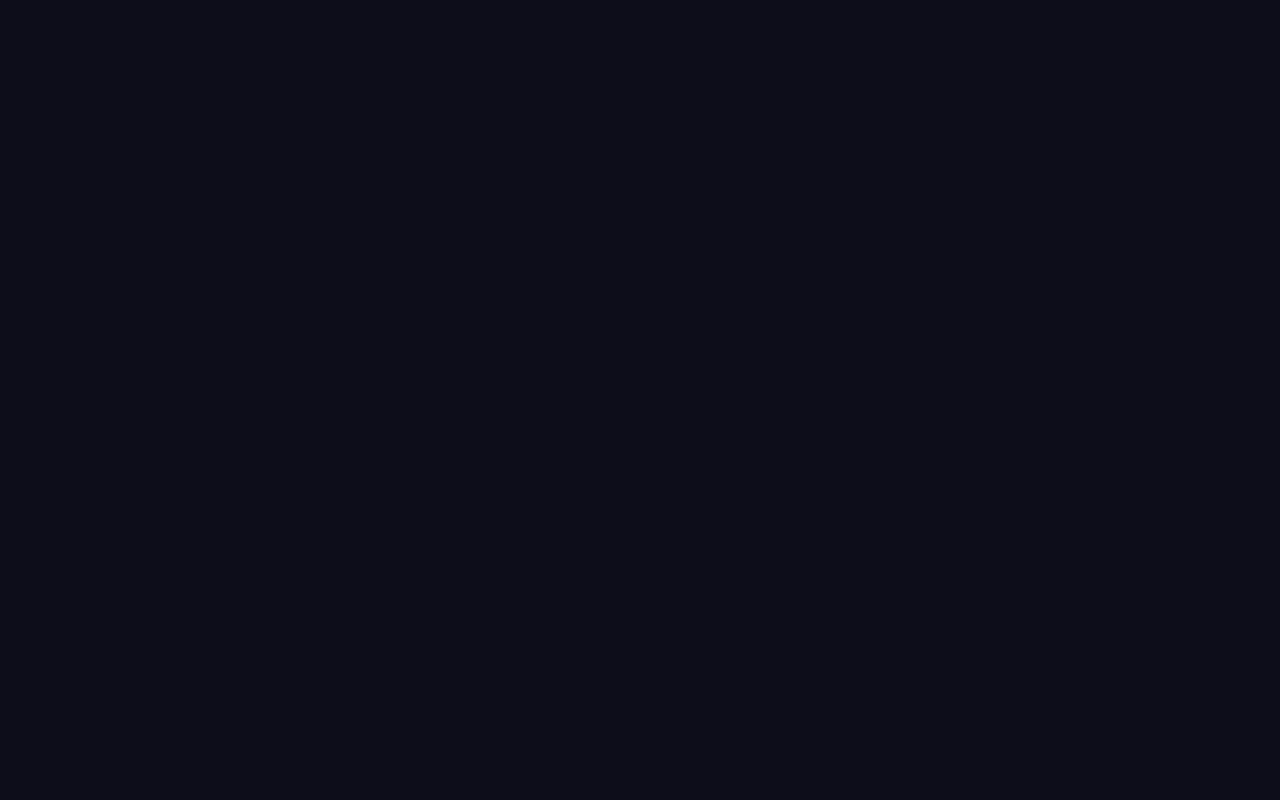
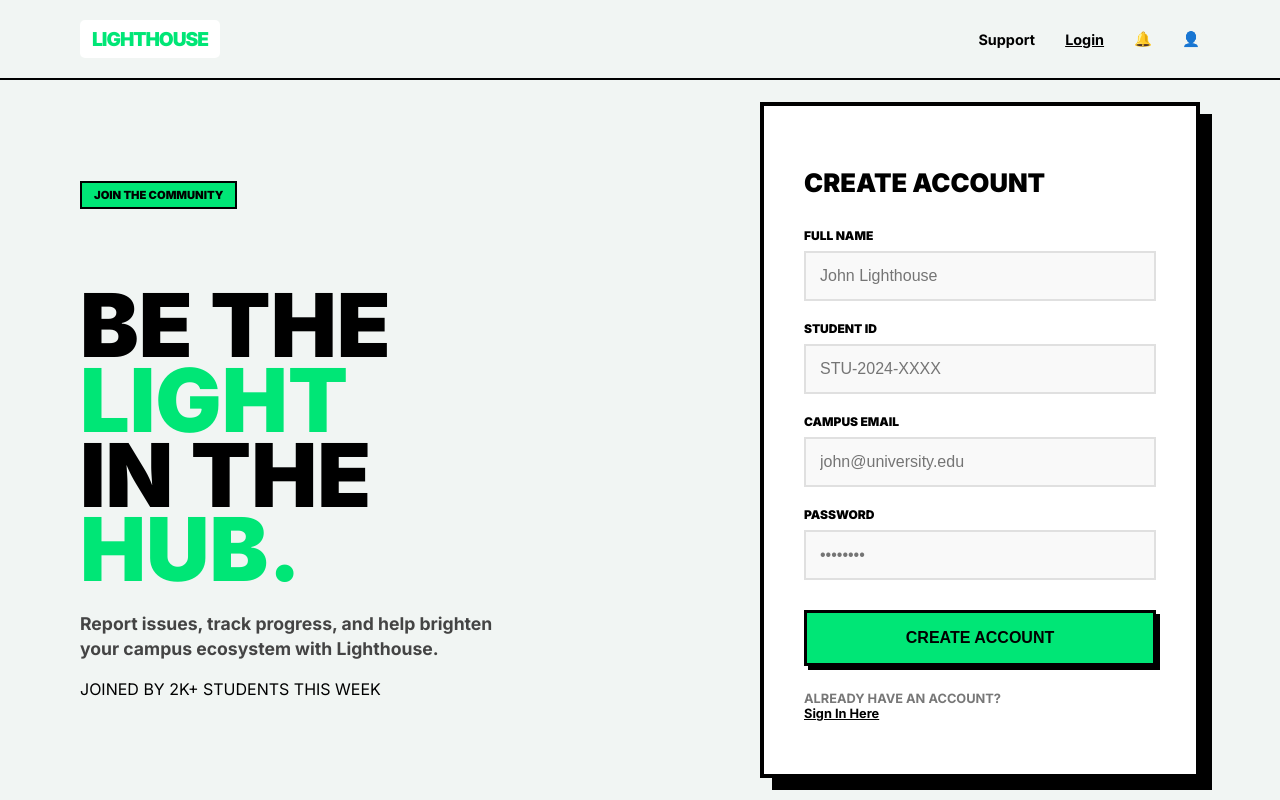
Before and after one commit to GDGC-IIT-Tirupati/project-lighthouse, a React (Create React App) app in the folder frontend/: page /create-account in a window 1280 px wide. Before the commit this address had no page. Built offline with nearby package versions, Linux system fonts and the light colour scheme.

Commit message:
create-account page

```diff
--- a/frontend/src/App.js
+++ b/frontend/src/App.js
@@ -5,6 +5,7 @@ import OTPPage from "./pages/OTP-Page/otp-page.jsx";
 import Home from "./pages/Home/Home.jsx";
 import IssueReport from "./pages/IssueReports/IssueReport.jsx";
 import DashboardLayout from "./layouts/DashboardLayout.jsx";
+import CreateAccount from "./pages/CreateAccount/create-account.jsx";
 
 function App() {
   return (
@@ -12,9 +13,12 @@ function App() {
       <Routes>
         <Route path="/login" element={<Login />}></Route>
         <Route path="/otp" element={<OTPPage />}></Route>
+        <Route path="/create-account" element={<CreateAccount />} />
+
         <Route path="/" element={<DashboardLayout />}>
           <Route index element={<Home />}></Route>
           <Route path="reports" element={<IssueReport />}></Route>
+
         </Route>
       </Routes>
     </BrowserRouter>
--- /dev/null
+++ b/frontend/src/pages/CreateAccount/create-account.css
@@ -0,0 +1,112 @@
+/* Container and Layout */
+.signup-page-wrapper {
+  width: 100vw;
+  height: 100vh;
+  background-color: #f1f5f3; /* Light gray-green background */
+  display: flex;
+  flex-direction: column;
+  font-family: 'Inter', sans-serif;
+  overflow: hidden;
+}
+
+/* Navbar Styling */
+.signup-nav {
+  display: flex;
+  justify-content: space-between;
+  align-items: center;
+  padding: 20px 80px;
+  border-bottom: 2px solid black;
+  background: transparent;
+}
+
+.nav-logo { font-weight: 900; font-size: 1.2rem; letter-spacing: -1px; }
+.nav-menu { display: flex; gap: 30px; font-weight: 700; align-items: center; font-size: 0.9rem; }
+.login-link { text-decoration: underline; cursor: pointer; }
+
+/* Main Content Split */
+.signup-content {
+  flex: 1;
+  display: grid;
+  grid-template-columns: 1fr 1fr;
+  padding: 0 80px;
+  align-items: center;
+}
+
+/* Left Hero Section */
+.hero-section { text-align: left; }
+.badge {
+  background: #00e676;
+  color: black;
+  display: inline-block;
+  padding: 5px 12px;
+  font-weight: 900;
+  font-size: 0.7rem;
+  border: 2.5px solid black;
+  margin-bottom: 20px;
+}
+
+.hero-title {
+  font-size: 5.5rem;
+  font-weight: 900;
+  line-height: 0.85;
+  margin-bottom: 25px;
+  color: #000;
+}
+
+.highlight { color: #00e676; }
+.hero-subtitle { font-size: 1.1rem; color: #444; font-weight: 600; line-height: 1.4; }
+
+/* Right Form Section */
+.form-container { display: flex; justify-content: flex-end; }
+.form-card {
+  background: white;
+  width: 440px;
+  padding: 40px;
+  border: 4px solid black;
+  box-shadow: 12px 12px 0px black; /* The thick black shadow */
+}
+
+.form-header { font-weight: 900; font-size: 1.6rem; margin-bottom: 30px; }
+
+.input-field-group { margin-bottom: 20px; text-align: left; }
+.input-field-group label {
+  display: block;
+  font-weight: 900;
+  font-size: 0.75rem;
+  margin-bottom: 8px;
+}
+
+.input-field-group input {
+  width: 100%;
+  padding: 14px;
+  border: 2.5px solid #e0e0e0;
+  background-color: #f9f9f9;
+  font-size: 1rem;
+  outline: none;
+  transition: border-color 0.2s;
+}
+
+.input-field-group input:focus { border-color: black; }
+
+/* The Neon Green Button */
+.submit-signup-btn {
+  width: 100%;
+  background: #00e676;
+  color: black;
+  font-weight: 900;
+  font-size: 1rem;
+  padding: 16px;
+  border: 3px solid black;
+  box-shadow: 4px 4px 0px black;
+  cursor: pointer;
+  margin-top: 10px;
+  transition: all 0.1s;
+}
+
+.submit-signup-btn:active {
+  transform: translate(2px, 2px);
+  box-shadow: 2px 2px 0px black;
+}
+
+.footer-signin { margin-top: 25px; font-size: 0.8rem; font-weight: 700; color: #777; }
+.footer-signin span { color: black; text-decoration: underline; cursor: pointer; }
--- /dev/null
+++ b/frontend/src/pages/CreateAccount/create-account.jsx
@@ -0,0 +1,114 @@
+import React, { useState } from 'react';
+import './create-account.css';
+import { useNavigate } from 'react-router-dom';
+
+function CreateAccount() {
+  const navigate = useNavigate();
+
+  // State to make text boxes typable
+  const [formData, setFormData] = useState({
+    fullName: '',
+    studentId: '',
+    email: '',
+    password: ''
+  });
+
+  const handleChange = (e) => {
+    setFormData({ ...formData, [e.target.name]: e.target.value });
+  };
+
+  return (
+    <div className="signup-page-wrapper">
+      <nav className="signup-nav">
+        <div className="nav-logo">LIGHTHOUSE</div>
+        <div className="nav-menu">
+          <span>Support</span>
+          <span className="login-link" onClick={() => navigate('/login')}>Login</span>
+          <span className="icon">🔔</span>
+          <span className="icon-user">👤</span>
+        </div>
+      </nav>
+
+      <div className="signup-content">
+        {/* Left Side Hero */}
+        <div className="hero-section">
+          <div className="badge">JOIN THE COMMUNITY</div>
+          <h1 className="hero-title">
+            BE THE <br />
+            <span className="highlight">LIGHT</span> <br />
+            IN THE <br />
+            <span className="highlight">HUB.</span>
+          </h1>
+          <p className="hero-subtitle">
+            Report issues, track progress, and help brighten <br />
+            your campus ecosystem with Lighthouse.
+          </p>
+          <div className="avatar-footer">
+             {/* Add your avatar images here */}
+             <span className="stats-text">JOINED BY 2K+ STUDENTS THIS WEEK</span>
+          </div>
+        </div>
+
+        {/* Right Side Form Card */}
+        <div className="form-container">
+          <div className="form-card">
+            <h2 className="form-header">CREATE ACCOUNT</h2>
+
+            <div className="input-field-group">
+              <label>FULL NAME</label>
+              <input
+                type="text"
+                name="fullName"
+                value={formData.fullName}
+                onChange={handleChange}
+                placeholder="John Lighthouse"
+              />
+            </div>
+
+            <div className="input-field-group">
+              <label>STUDENT ID</label>
+              <input
+                type="text"
+                name="studentId"
+                value={formData.studentId}
+                onChange={handleChange}
+                placeholder="STU-2024-XXXX"
+              />
+            </div>
+
+            <div className="input-field-group">
+              <label>CAMPUS EMAIL</label>
+              <input
+                type="email"
+                name="email"
+                value={formData.email}
+                onChange={handleChange}
+                placeholder="john@university.edu"
+              />
+            </div>
+
+            <div className="input-field-group">
+              <label>PASSWORD</label>
+              <input
+                type="password"
+                name="password"
+                value={formData.password}
+                onChange={handleChange}
+                placeholder="••••••••"
+              />
+            </div>
+
+            <button className="submit-signup-btn">CREATE ACCOUNT</button>
+
+            <p className="footer-signin">
+              ALREADY HAVE AN ACCOUNT? <br />
+              <span onClick={() => navigate('/login')}>Sign In Here</span>
+            </p>
+          </div>
+        </div>
+      </div>
+    </div>
+  );
+}
+
+export default CreateAccount;
```
